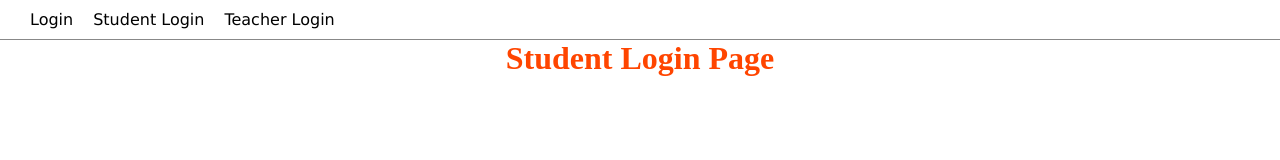
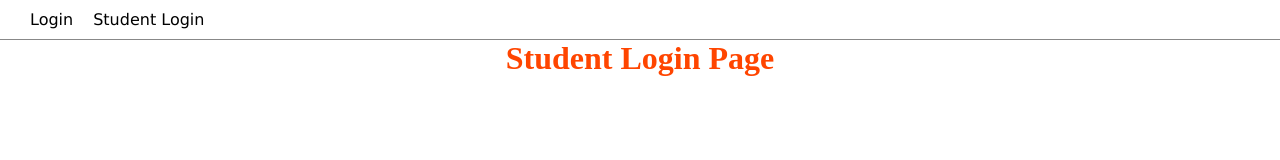
Before and after one commit to fhabhishektiwari/blog_nextjs, a Next.js app: page /login/studentlogin in a window 1280 px wide. Shown: the top 160 px of the page. Built offline with nearby package versions, Linux system fonts and the light colour scheme.

Commit message:
Conditional Layout in next.js

```diff
--- a/src/app/login/layout.js
+++ b/src/app/login/layout.js
@@ -1,18 +1,26 @@
+"use client";
 import Link from "next/link";
 import "./login.css";
+import { usePathname } from "next/navigation";
 export default function Layout({ children }) {
+  const pathName = usePathname();
+  console.log(pathName);
   return (
     <div>
       <ul className="menu-link">
         <li>
           <Link href={"/login"}>Login</Link>
         </li>
+        {pathName !== "/login/teacherlogin" && (
           <li>
             <Link href={"/login/studentlogin"}>Student Login</Link>
           </li>
+        )}
+        {pathName !== "/login/studentlogin" && (
           <li>
             <Link href={"/login/teacherlogin"}>Teacher Login</Link>
           </li>
+        )}
       </ul>
       {children}
     </div>
```
Lines whose indentation alone changed are shown as unchanged.
